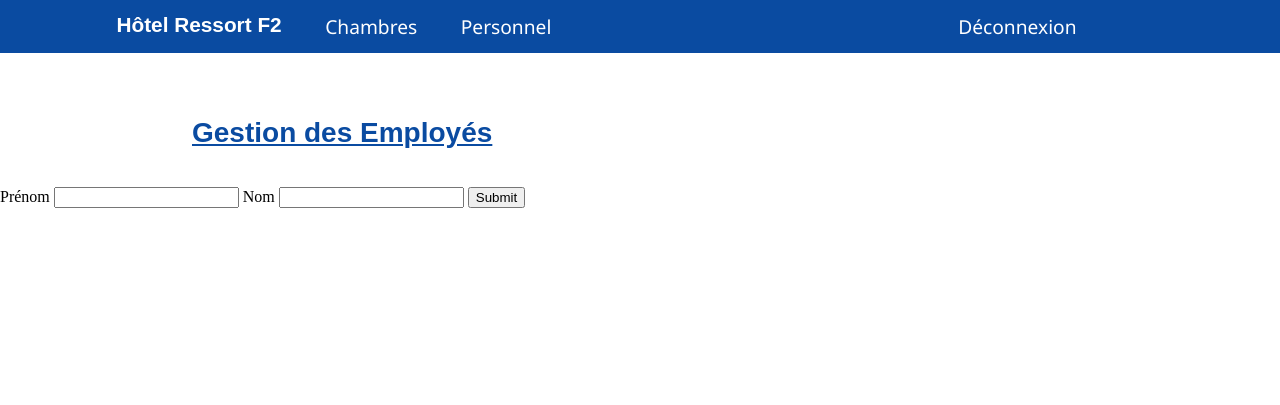
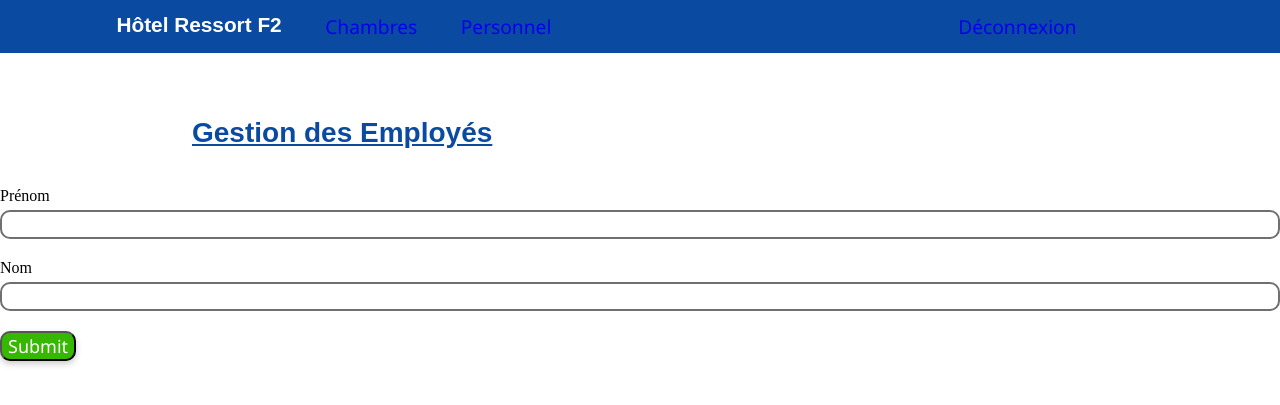
Before and after one commit to Opalie/Hotel-Resort, a PHP site: page /addEmploye.php in a window 1280 px wide. Shown: the top 405 px of the page. Run offline with PHP 8.4, Linux system fonts and the light colour scheme.

Commit message:
added css to addEmploye

```diff
--- a/Hotel-Resort-main/addEmploye.php
+++ b/Hotel-Resort-main/addEmploye.php
@@ -2,7 +2,7 @@
 <head>
     <meta charset="UTF-8">
     <meta name="viewport" content="width=device-width, initial-scale=1.0">
-    <link rel="stylesheet" href="style/css-manager.css">
+    <link rel="stylesheet" href="style/css-AddEmploye.css">
     <title>Hotel Ressort F2</title>
 </head>
 
--- /dev/null
+++ b/Hotel-Resort-main/style/css-AddEmploye.css
@@ -0,0 +1,63 @@
+*{
+    margin: 0;
+    list-style: none;
+    text-decoration: none;
+}
+
+#bandeau {
+    display:flex;
+    justify-content: space-around;
+    height: 5%;
+    background-color: #0a4ba1;
+    padding-top: 1%;
+}
+
+#menu.bandeau {
+    display:flex;
+    justify-content: space-between;
+    color: white;
+    font-family: 'Segoe UI Regular', sans-serif;
+}
+
+#Titre.menu {
+    font-weight:bold;
+    margin-left:-25%;
+    color: white;
+    font-family: 'Segoe UI Bold', sans-serif;
+    font-size: 130%;
+}
+
+.menu, #decon.bandeau {
+    font-size:120%;
+    color:white;
+    font-family: 'Segoe UI',sans-serif;
+}
+
+#titrech {
+    margin-top: 5%;
+    margin-right: 5%;
+    margin-bottom: 3%;
+    margin-left: 15%;
+    font-size: 175%;
+    color: #0a4ba1;
+    font-weight: bolder;
+    text-decoration: underline;
+    font-family: 'Segoe UI Bold', sans-serif;
+}
+input[type=text] {
+    width: 100%;
+    display: inline-block;
+    padding: 5px;
+    margin: 5px 0 20px 0;
+    background: #FFFFFF;
+    border: 2px solid #707070;
+    border-radius: 10px;
+}
+input[type=submit]{
+    font-size: 18px;
+    font-family: Segoe UI;
+    color: white;
+    background: #36B700;
+    box-shadow: 0px 3px 6px rgba(0, 0, 0, 0.2);
+    border-radius: 10px;
+}
```
